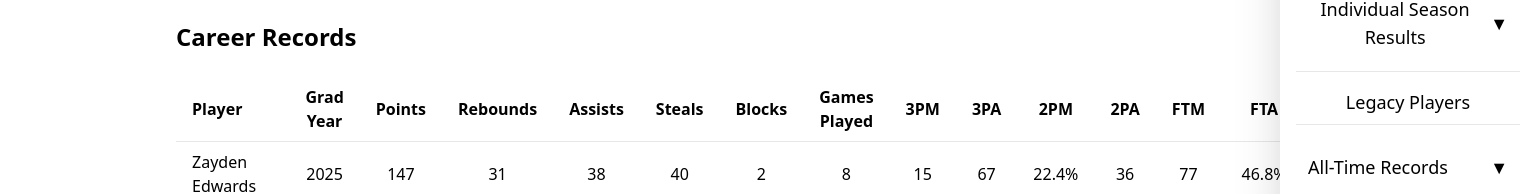
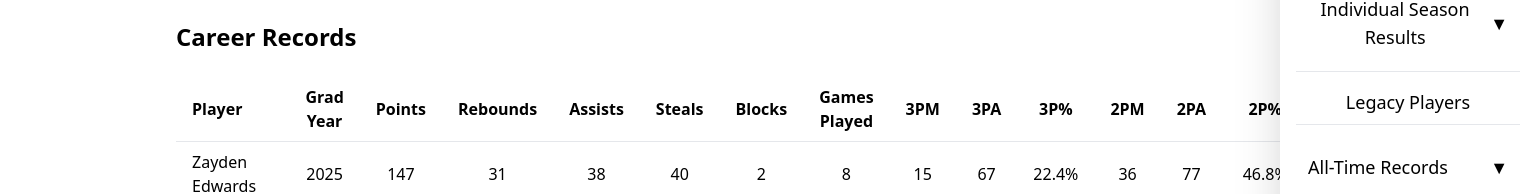
Before and after one commit to newonda1/st-andrews-basketball, a React (Vite) app: page /records/career in a window 1280 px wide. Shown: the part 199-393 px from the top of the page, 1520 px wide, since content can reach past the window. Built offline with nearby package versions, Linux system fonts and the light colour scheme.

Commit message:
Update CareerRecords.jsx

```diff
--- a/src/CareerRecords.jsx
+++ b/src/CareerRecords.jsx
@@ -97,11 +97,13 @@ function CareerRecords() {
             <th className="px-4 py-2 cursor-pointer" onClick={() => handleSort('GamesPlayed')}>Games Played</th>
             <th className="px-4 py-2 cursor-pointer" onClick={() => handleSort('3PM')}>3PM</th>
             <th className="px-4 py-2 cursor-pointer" onClick={() => handleSort('3PA')}>3PA</th>
+            <th className="px-4 py-2 cursor-pointer" onClick={() => handleSort('ThreePM')}>3P%</th>
             <th className="px-4 py-2 cursor-pointer" onClick={() => handleSort('2PM')}>2PM</th>
             <th className="px-4 py-2 cursor-pointer" onClick={() => handleSort('2PA')}>2PA</th>
+            <th className="px-4 py-2 cursor-pointer" onClick={() => handleSort('TwoPM')}>2P%</th>
             <th className="px-4 py-2 cursor-pointer" onClick={() => handleSort('FTM')}>FTM</th>
             <th className="px-4 py-2 cursor-pointer" onClick={() => handleSort('FTA')}>FTA</th>
-
+            <th className="px-4 py-2 cursor-pointer" onClick={() => handleSort('FTM')}>FT%</th>
           </tr>
         </thead>
         <tbody>
```
